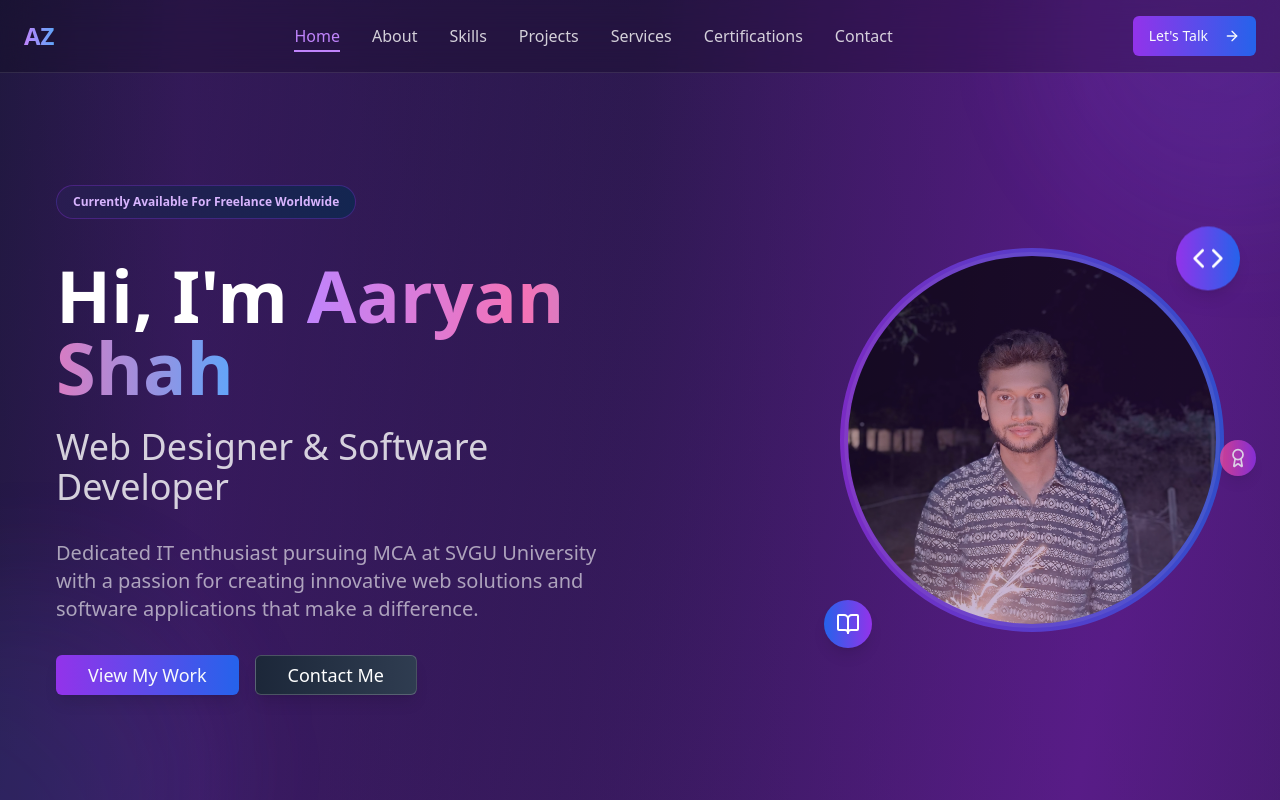
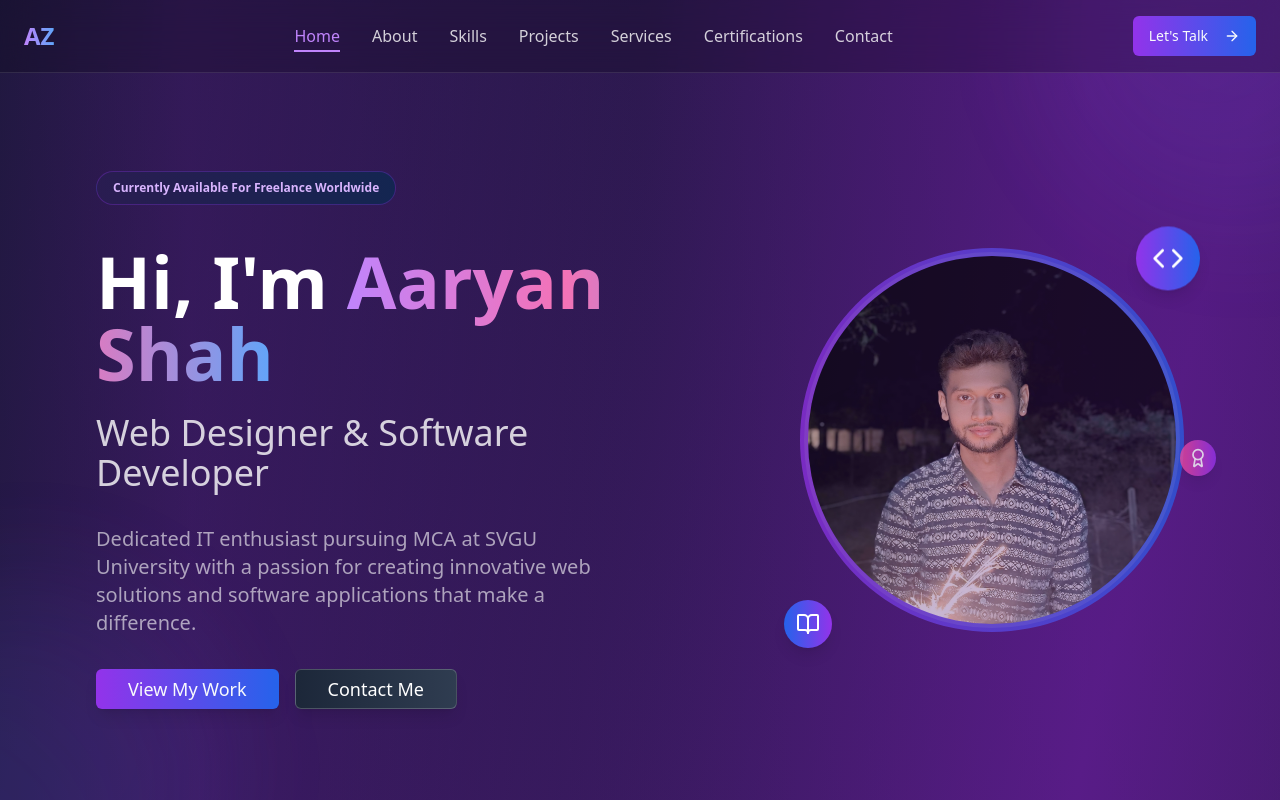
Before and after one commit to Aaryan408/aaryan, a React (Vite) app: page / in a window 1280 px wide. Shown: the top 800 px of the page. Built offline with nearby package versions, Linux system fonts and the light colour scheme.

Commit message:
Center Hero section content
Center the content (heading, subtext, and buttons) in the Hero section horizontally on the screen, ensuring even spacing on both sides for a balanced and symmetrical layout.

```diff
--- a/src/pages/Index.tsx
+++ b/src/pages/Index.tsx
@@ -1,3 +1,4 @@
+
 import { useState } from "react";
 import { Button } from "@/components/ui/button";
 import { Card, CardContent, CardDescription, CardHeader, CardTitle } from "@/components/ui/card";
@@ -182,24 +183,24 @@ const Index = () => {
           <div className="absolute top-1/2 left-1/2 transform -translate-x-1/2 -translate-y-1/2 w-[800px] h-[600px] bg-gradient-radial from-purple-600/5 to-transparent rounded-full blur-2xl"></div>
         </div>
 
-        <div className="container mx-auto relative z-10">
+        <div className="container mx-auto relative z-10 max-w-6xl">
           <div className="grid lg:grid-cols-2 gap-12 items-center">
-            <div className="text-center lg:text-left animate-fade-in order-2 lg:order-1">
-              <div className="mb-6">
+            <div className="text-center lg:text-left animate-fade-in order-2 lg:order-1 mx-auto lg:mx-0">
+              <div className="mb-6 flex justify-center lg:justify-start">
                 <Badge className="bg-gradient-to-r from-purple-600/20 to-blue-600/20 text-purple-300 border-purple-600/30 mb-4 px-4 py-2">
                   Currently Available For Freelance Worldwide
                 </Badge>
               </div>
-              <h1 className="text-4xl md:text-5xl lg:text-7xl font-bold mb-6 leading-tight">
+              <h1 className="text-4xl md:text-5xl lg:text-7xl font-bold mb-6 leading-tight text-center lg:text-left">
                 Hi, I'm{" "}
                 <span className="bg-gradient-to-r from-purple-400 via-pink-400 to-blue-400 bg-clip-text text-transparent">
                   Aaryan Shah
                 </span>
               </h1>
-              <h2 className="text-2xl md:text-3xl lg:text-4xl text-white/80 mb-8 font-light">
+              <h2 className="text-2xl md:text-3xl lg:text-4xl text-white/80 mb-8 font-light text-center lg:text-left">
                 Web Designer & Software Developer
               </h2>
-              <p className="text-lg md:text-xl text-white/60 mb-8 max-w-2xl leading-relaxed mx-auto lg:mx-0">
+              <p className="text-lg md:text-xl text-white/60 mb-8 max-w-2xl leading-relaxed mx-auto lg:mx-0 text-center lg:text-left">
                 Dedicated IT enthusiast pursuing MCA at SVGU University with a passion for creating
                 innovative web solutions and software applications that make a difference.
               </p>
```
